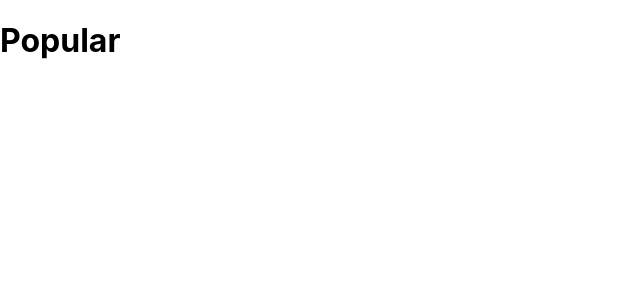
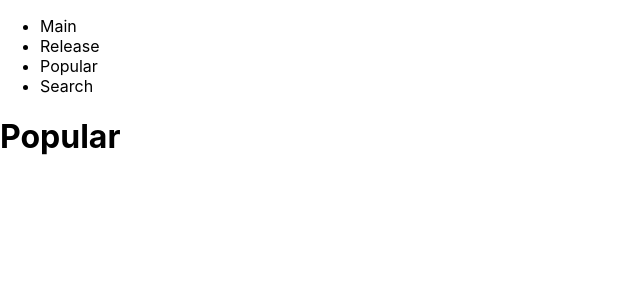
Before and after one commit to Carlafb11/movies-app-react, a React (Create React App) app: page /popular in a window 1280 px wide. Shown: the top 300 px of the page, without its empty margins (0-640 px from the left). Built offline with nearby package versions, Linux system fonts and the light colour scheme.

Commit message:
creacion de componente navbar

```diff
--- a/src/App.js
+++ b/src/App.js
@@ -1,23 +1,15 @@
 // import NavBar from "./components/NavBar"
 import { BrowserRouter, Routes, Route } from "react-router-dom"
-import Main from "./components/Main"
-import Release from "./components/Release"
-import Popular from "./components/Popular"
-import Search from "./components/Search"
+import NavBar from "./components/NavBar"
+// import Main from "./components/Main"
+// import Release from "./components/Release"
+// import Popular from "./components/Popular"
+// import Search from "./components/Search"
 
 const App = () => {
-
   return (
     <div>
-      {/* <NavBar /> */}
-      <BrowserRouter>
-        <Routes>
-          <Route path="/main" element={<Main />} />
-          <Route path="/release" element={<Release />} />
-          <Route path="/popular" element={<Popular />} />
-          <Route path="/search" element={<Search />} />
-        </Routes>
-      </BrowserRouter>
+      <NavBar />
     </div>
   )
 }
--- a/src/components/NavBar.js
+++ b/src/components/NavBar.js
@@ -1,14 +1,22 @@
 import { BrowserRouter, Routes, Route } from "react-router-dom"
-import Main from "./components/Main"
-import Release from "./components/Release"
-import Popular from "./components/Popular"
-import Search from "./components/Search"
+import Main from "./Main"
+import Release from "./Release"
+import Popular from "./Popular"
+import Search from "./Search"
 
 const NavBar = () => {
 
   return (
     <div>
       <BrowserRouter>
+        <nav>
+          <ul>
+            <li>Main</li>
+            <li>Release</li>
+            <li>Popular</li>
+            <li>Search</li>
+          </ul>
+        </nav>
         <Routes>
           <Route path="/main" element={<Main />} />
           <Route path="/release" element={<Release />} />
```
